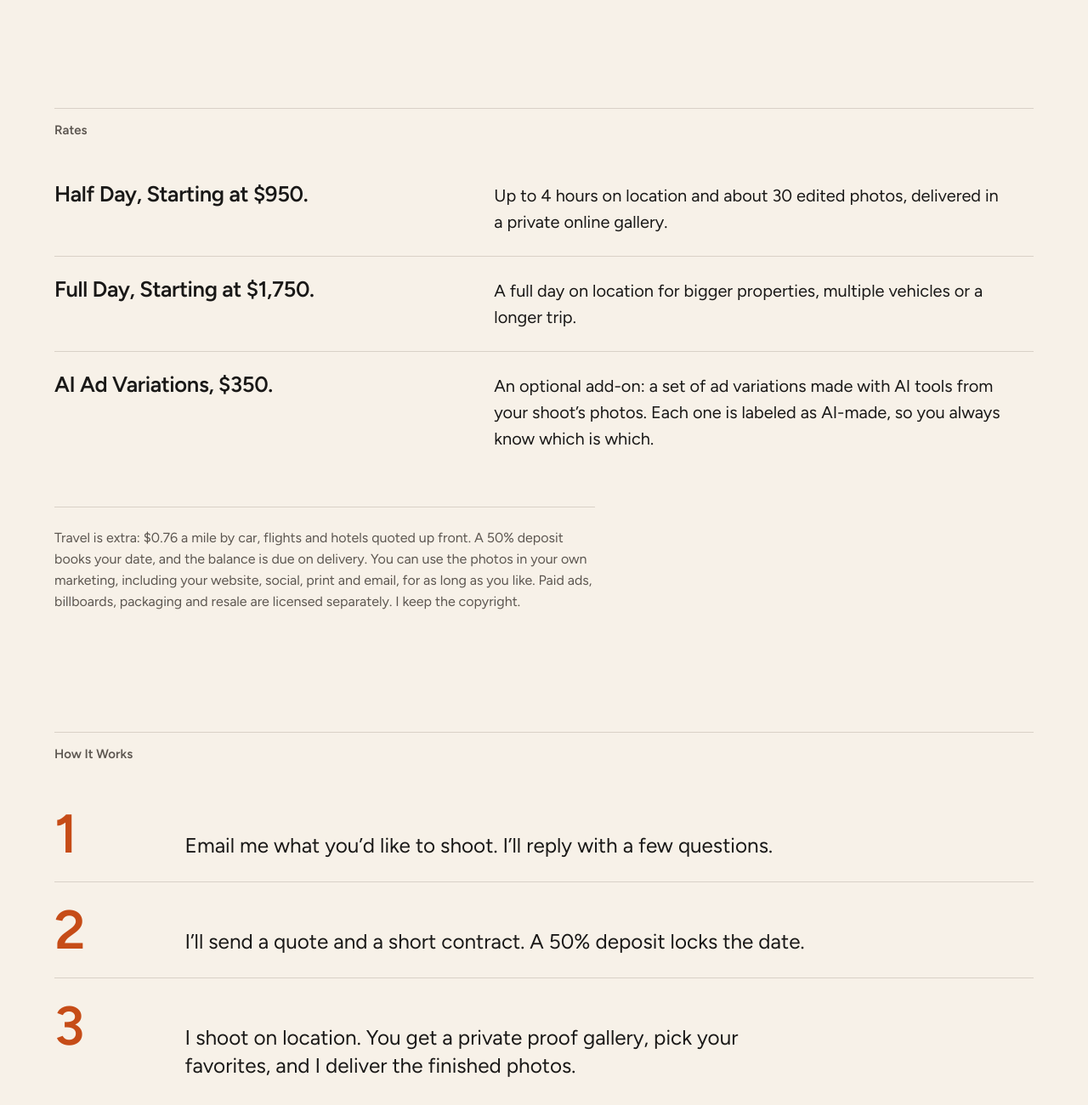
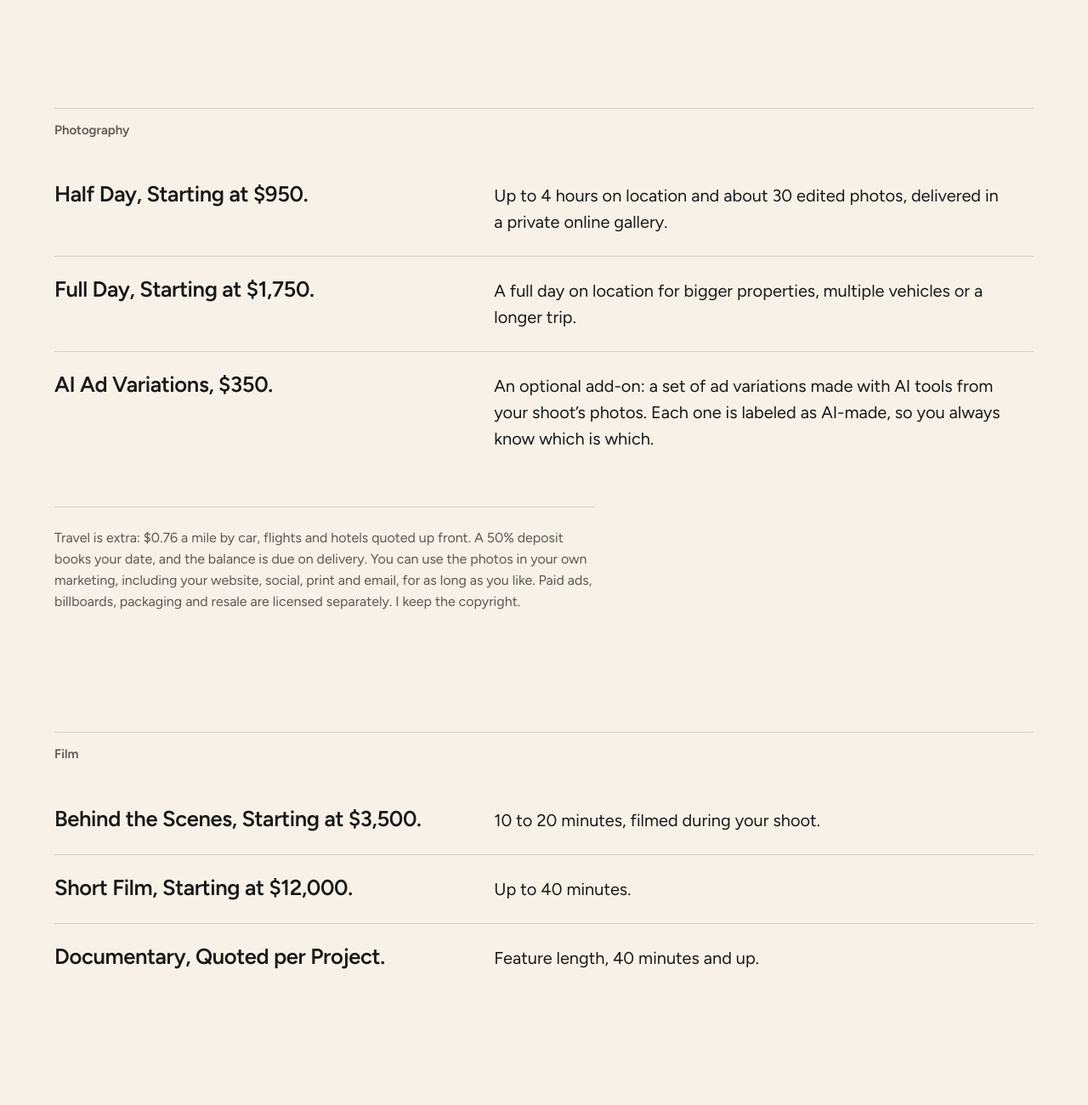
Before and after one commit to ZakWinnick/SpareFrameStudios, a plain HTML site: page working-together.html in a window 1280 px wide. Shown: the part 360-1660 px from the top of the page at 85% size. Drawn offline with Linux system fonts and the light colour scheme.

Commit message:
Add film rates and education line; drop hero eyebrow and short-films line
Co-Authored-By: Claude Fable 5.2 <noreply@anthropic.com>
Claude-Session: https://claude.ai/code/session_01PLeEu7Ma1qm2mJM3xXbz3M

```diff
--- a/photography.css
+++ b/photography.css
@@ -99,7 +99,6 @@ html { overflow-x: clip; }
 /* Hero: the invitation on the left, one band of three tall photographs on the right, crossing from the ink onto the cream */
 .hero { display: grid; grid-template-columns: minmax(0, 5fr) minmax(0, 7fr); gap: clamp(32px, 5vw, 88px); align-items: end; padding-top: clamp(24px, 3vw, 48px); }
 .hero-copy { padding-bottom: clamp(40px, 5vw, 80px); }
-.hero .sf-label { color: var(--accent); margin-bottom: var(--space-4); }
 .hero h1 { font-size: clamp(1.75rem, 3.15vw, 3rem); line-height: 1.12; font-weight: 500; letter-spacing: -0.025em; text-wrap: pretty; }
 .hero h1 em { font-style: normal; color: var(--accent); }
 .btn { display: inline-flex; align-items: center; justify-content: center; min-height: 56px; margin-top: var(--space-5); padding: 0 var(--space-4); background: var(--text); color: var(--surface); font-size: 17px; font-weight: 600; text-decoration: none; transition: background-color .2s ease; }
@@ -136,7 +135,6 @@ html { overflow-x: clip; }
 .chapter p { margin-top: var(--space-3); font-size: 18px; }
 .chapter p + p { color: var(--text-muted); }
 .slot--side::before { content: none; }
-.films { margin-top: clamp(64px, 8vw, 128px); padding-top: var(--space-4); border-top: var(--line-hair) solid var(--rule); font-size: 18px; color: var(--text-muted); }
 
 /* A wide photograph across the full page before the contact block */
 .band { margin: 0; aspect-ratio: 21 / 9; min-height: 260px; max-height: 78vh; width: 100%; overflow: hidden; background: var(--ink); }
--- a/working-together.html
+++ b/working-together.html
@@ -5,9 +5,9 @@
 <meta name="viewport" content="width=device-width, initial-scale=1">
 <meta name="theme-color" content="#191817">
 <title>Working Together | Spare Frame Studios</title>
-<meta name="description" content="Half-day and full-day photography shoots on location with Zak Winnick. Based in Napa County.">
+<meta name="description" content="Rates for photography and film on location with Zak Winnick. Based in Napa County.">
 <meta property="og:title" content="Working Together | Spare Frame Studios">
-<meta property="og:description" content="Half-day and full-day photography shoots on location with Zak Winnick. Based in Napa County.">
+<meta property="og:description" content="Rates for photography and film on location with Zak Winnick. Based in Napa County.">
 <meta property="og:type" content="website">
 <meta property="og:url" content="https://spareframe.net/working-together.html">
 <link rel="canonical" href="https://spareframe.net/working-together.html">
@@ -38,13 +38,22 @@
 
 <main id="main">
   <section class="wrap sec" aria-labelledby="rates-title">
-    <h2 class="sf-label" id="rates-title">Rates</h2>
+    <h2 class="sf-label" id="rates-title">Photography</h2>
     <ul class="rates">
       <li><h3 class="sf-lead-3">Half Day, Starting at $950.</h3><p>Up to 4 hours on location and about 30 edited photos, delivered in a private online gallery.</p></li>
       <li><h3 class="sf-lead-3">Full Day, Starting at $1,750.</h3><p>A full day on location for bigger properties, multiple vehicles or a longer trip.</p></li>
       <li><h3 class="sf-lead-3">AI Ad Variations, $350.</h3><p>An optional add-on: a set of ad variations made with AI tools from your shoot’s photos. Each one is labeled as AI-made, so you always know which is which.</p></li>
     </ul>
     <p class="fine">Travel is extra: $0.76 a mile by car, flights and hotels quoted up front. A 50% deposit books your date, and the balance is due on delivery. You can use the photos in your own marketing, including your website, social, print and email, for as long as you like. Paid ads, billboards, packaging and resale are licensed separately. I keep the copyright.</p>
+  </section>
+
+  <section class="wrap sec" aria-labelledby="film-title">
+    <h2 class="sf-label" id="film-title">Film</h2>
+    <ul class="rates">
+      <li><h3 class="sf-lead-3">Behind the Scenes, Starting at $3,500.</h3><p>10 to 20 minutes, filmed during your shoot.</p></li>
+      <li><h3 class="sf-lead-3">Short Film, Starting at $12,000.</h3><p>Up to 40 minutes.</p></li>
+      <li><h3 class="sf-lead-3">Documentary, Quoted per Project.</h3><p>Feature length, 40 minutes and up.</p></li>
+    </ul>
   </section>
 
   <section class="wrap sec" aria-labelledby="how-title">
```
Also changed, not shown: about.html (+1 -1 lines), index.html (+0 -2 lines).
